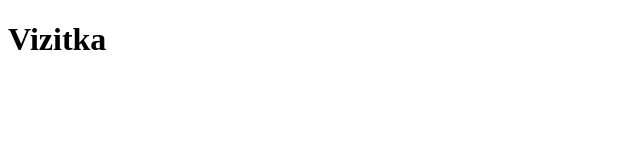
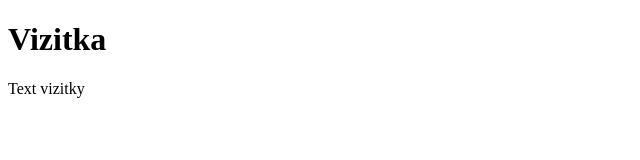
Before and after one commit to karolinaviragova/cviceni-vizitka-git, a plain HTML site: page index.html in a window 1280 px wide. Shown: the full height of the page, 0-640 px from the left. Drawn offline with Linux system fonts and the light colour scheme.

Commit message:
pridani paragraphu

```diff
--- a/index.html
+++ b/index.html
@@ -7,5 +7,6 @@
 </head>
 <body>
   <h1>Vizitka</h1>
+  <p>Text vizitky</p>
 </body>
 </html>
```
